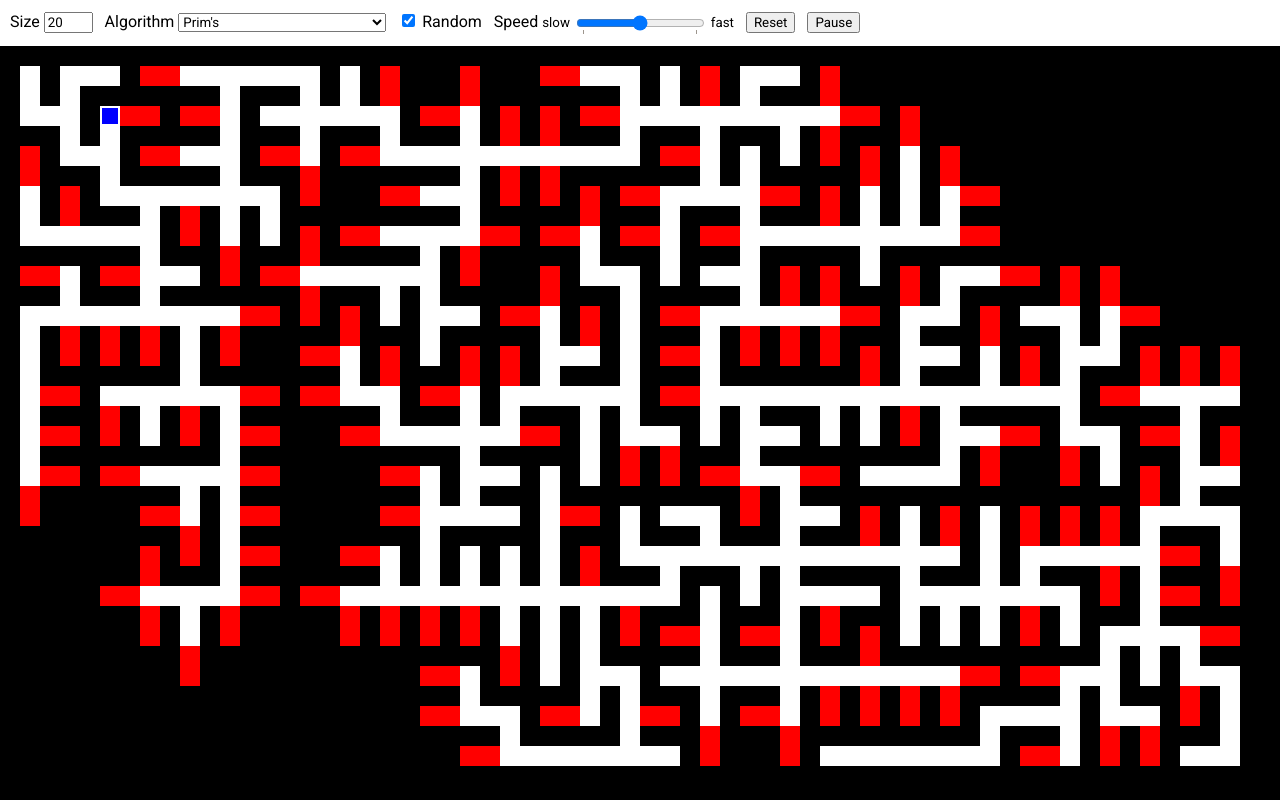
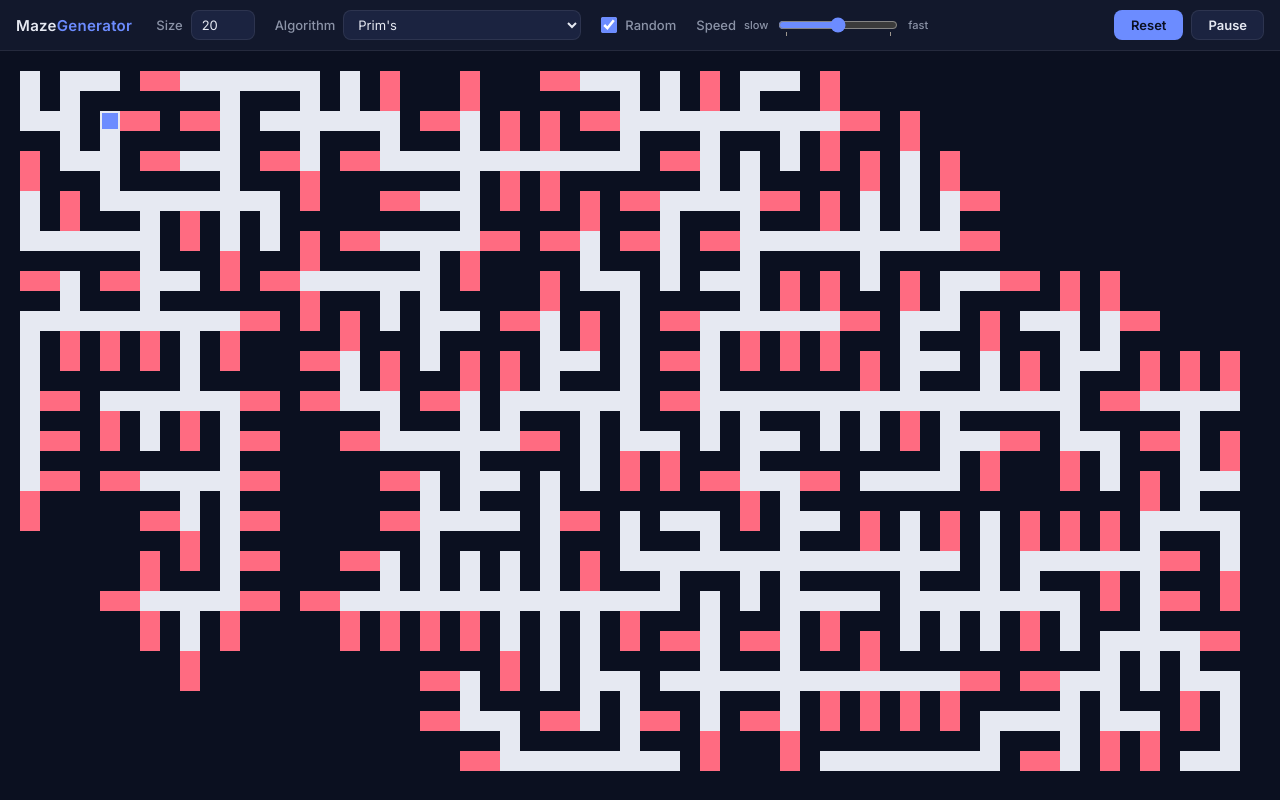
Before and after one commit to mharvianto/MazeGenerator, a website built with Vite: page index.html in a window 1280 px wide. Built offline with nearby package versions, Linux system fonts and the light colour scheme.

Commit message:
style: dark themed navbar and matching canvas palette
Co-Authored-By: Claude Opus 5.5 <noreply@anthropic.com>

```diff
--- a/index.html
+++ b/index.html
@@ -4,40 +4,156 @@
 <head>
 	<title>Maze</title>
 	<style type="text/css">
-		@import url('https://fonts.googleapis.com/css?family=Roboto');
+		@import url('https://fonts.googleapis.com/css2?family=Inter:wght@400;500;600&display=swap');
+
+		:root {
+			--bg: #0b1020;
+			--panel: rgba(20, 27, 48, 0.85);
+			--border: rgba(255, 255, 255, 0.08);
+			--text: #e6e9f2;
+			--muted: #8b93a7;
+			--accent: #6c8cff;
+			--accent-hover: #8aa3ff;
+			--control: #1b2340;
+		}
 
 		body,
 		html {
 			padding: 0;
 			margin: 0;
-			background: #000000;
+			background: var(--bg);
 			overflow: hidden;
 			height: 100%;
 		}
 
 		* {
-			font-family: 'Roboto', sans-serif;
+			box-sizing: border-box;
+			font-family: 'Inter', system-ui, -apple-system, 'Segoe UI', Roboto, sans-serif;
 		}
 
 		#canvas {
+			display: block;
 			margin: 0 auto;
 			width: 100%;
 		}
 
 		#navbar {
-			padding: 10px;
-			background: #ffffff;
+			display: flex;
+			flex-wrap: wrap;
+			align-items: center;
+			gap: 8px 20px;
+			padding: 10px 16px;
+			background: var(--panel);
+			border-bottom: 1px solid var(--border);
+			backdrop-filter: blur(8px);
+			color: var(--text);
+			font-size: 13px;
+		}
+
+		#navbar .brand {
+			font-weight: 600;
+			font-size: 15px;
+			letter-spacing: 0.02em;
+			margin-right: 4px;
+		}
+
+		#navbar .brand span {
+			color: var(--accent);
+		}
+
+		#navbar label {
+			display: inline-flex;
+			align-items: center;
+			gap: 8px;
+			color: var(--muted);
+			font-weight: 500;
+		}
+
+		#navbar small {
+			font-size: 11px;
+			color: var(--muted);
+		}
+
+		#navbar .actions {
+			display: inline-flex;
+			gap: 8px;
+			margin-left: auto;
+		}
+
+		input[type="number"],
+		select {
+			height: 30px;
+			padding: 0 10px;
+			color: var(--text);
+			background: var(--control);
+			border: 1px solid var(--border);
+			border-radius: 8px;
+			font-size: 13px;
+			outline: none;
+			transition: border-color 0.15s, box-shadow 0.15s;
+		}
+
+		input[type="number"] {
+			width: 64px;
+		}
+
+		input[type="number"]:focus,
+		select:focus {
+			border-color: var(--accent);
+			box-shadow: 0 0 0 3px rgba(108, 140, 255, 0.25);
+		}
+
+		input[type="checkbox"] {
+			width: 16px;
+			height: 16px;
+			margin: 0;
+			accent-color: var(--accent);
+			cursor: pointer;
 		}
 
 		input[type="range"] {
-			vertical-align: middle;
+			width: 120px;
+			accent-color: var(--accent);
+			cursor: pointer;
+		}
+
+		input[type="button"] {
+			height: 30px;
+			padding: 0 16px;
+			color: var(--text);
+			background: var(--control);
+			border: 1px solid var(--border);
+			border-radius: 8px;
+			font-size: 13px;
+			font-weight: 600;
+			cursor: pointer;
+			transition: background 0.15s, transform 0.05s;
+		}
+
+		input[type="button"]:hover {
+			background: #26305a;
+		}
+
+		input[type="button"]:active {
+			transform: translateY(1px);
+		}
+
+		#resetbtn {
+			background: var(--accent);
+			border-color: transparent;
+			color: #0b1020;
+		}
+
+		#resetbtn:hover {
+			background: var(--accent-hover);
 		}
 	</style>
 </head>
 
 <body>
 	<div id="navbar">
-		<label>Size <input type="number" min="5" max="40" step="5" value="20" id="sizetxt"></label> &nbsp;
+		<div class="brand">Maze<span>Generator</span></div>
+		<label>Size <input type="number" min="5" max="40" step="5" value="20" id="sizetxt"></label>
 		<label>Algorithm
 			<select id="algotxt">
 				<option value="0">Breadth-first search transversal</option>
@@ -45,16 +161,18 @@
 				<option value="2" selected="selected">Prim's</option>
 				<option value="3">Kruskal's</option>
 			</select>
-		</label> &nbsp;
-		<label><input type="checkbox" id="randomtxt" checked> Random</label> &nbsp;
+		</label>
+		<label><input type="checkbox" id="randomtxt" checked> Random</label>
 		<label>Speed <small>slow</small> <input type="range" min="1" max="100" step="1" value="50" list="tickmarks" id="speedtxt"> <small>fast</small>
 			<datalist id="tickmarks">
 				<option value="1">
 				<option value="100">
 			</datalist>
-		</label> &nbsp;
-		<input type="button" value="Reset" id="resetbtn"> &nbsp;
-		<input type="button" value="Pause" id="pausebtn">
+		</label>
+		<div class="actions">
+			<input type="button" value="Reset" id="resetbtn">
+			<input type="button" value="Pause" id="pausebtn">
+		</div>
 	</div>
 	<canvas id="canvas" width="500" height="400"></canvas>
 	<!-- <script type="text/javascript" src="build/maze-min.js"></script> -->
--- a/src/maze.ts
+++ b/src/maze.ts
@@ -99,6 +99,15 @@ interface QueueInterface<T> {
 		};
 	}
 
+	// Canvas palette, matched to the CSS theme in index.html.
+	const COLORS = {
+		path: '#e6e9f2',
+		frontier: '#ff6b81',
+		loop: '#ffb86b',
+		player: '#6c8cff',
+		route: '#4ade80'
+	};
+
 	const $ = (selector: string): HTMLElement | null => document.querySelector(selector);
 	const c = $('canvas') as HTMLCanvasElement;
 	const ctx = c.getContext('2d')!;
@@ -185,7 +194,7 @@ interface QueueInterface<T> {
 		const draw = function (node: Node, options?: DrawOptions): void {
 			options = options || {};
 			options.width = options.width || size;
-			ctx.fillStyle = options.color || 'white';
+			ctx.fillStyle = options.color || COLORS.path;
 			ctx.fillRect(
 				size * node.x + (size - options.width) / 2,
 				size * node.y + (size - options.width) / 2,
@@ -249,22 +258,22 @@ interface QueueInterface<T> {
 			ctx.clearRect(0, 0, window.innerWidth, window.innerHeight);
 			const pqData = kruskal ? [] : (pq.get() as WeightedNode[]);
 			pqData.forEach(({ x, y, fx, fy }) => {
-				draw({ x: x, y: y } as Node, { color: 'red' });
+				draw({ x: x, y: y } as Node, { color: COLORS.frontier });
 				if (fx !== undefined && fy !== undefined) {
-					draw({ x: fx, y: fy } as Node, { color: 'red' });
+					draw({ x: fx, y: fy } as Node, { color: COLORS.frontier });
 				}
 			});
 			for (let i = width - 1; i >= 0; i--) {
 				for (let j = height - 1; j >= 0; j--) {
-					if (map[i][j]) draw({ x: i, y: j } as Node, { color: 'white' });
+					if (map[i][j]) draw({ x: i, y: j } as Node, { color: COLORS.path });
 				}
 			}
 			cycle && cycle.forEach(({ fx, fy }) => {
 				if (fx !== undefined && fy !== undefined) {
-					draw({ x: fx, y: fy } as Node, { color: 'orange' });
+					draw({ x: fx, y: fy } as Node, { color: COLORS.loop });
 				}
 			});
-			node && draw(node, { color: 'blue', width: size - Math.floor(size / 5) });
+			node && draw(node, { color: COLORS.player, width: size - Math.floor(size / 5) });
 		};
 
 		const memset = function (n: number, m: number, v?: number): number[][] {
@@ -378,7 +387,7 @@ interface QueueInterface<T> {
 			const b = opt.path || pathMove(node);
 			let a: Node | undefined;
 			ctx.lineWidth = opt.width || Math.ceil(size / 5);
-			ctx.strokeStyle = opt.color || 'red';
+			ctx.strokeStyle = opt.color || COLORS.frontier;
 			ctx.beginPath();
 			while ((a = b.pop())) ctx.lineTo(a.x * size + c, a.y * size + c);
 			ctx.stroke();
@@ -398,7 +407,7 @@ interface QueueInterface<T> {
 				drawMaze({ x, y } as Node);
 				if (isBorder(pos) && !(pos.x === x && pos.y === y) && map[pos.x][pos.y]) {
 					drawPath(pos);
-					draw(pos, { color: 'red', width: size - Math.floor(size / 5) });
+					draw(pos, { color: COLORS.frontier, width: size - Math.floor(size / 5) });
 					currMouse = pos;
 				} else currMouse = undefined;
 				oldPos = pos;
@@ -422,10 +431,10 @@ interface QueueInterface<T> {
 				drawMaze({ x, y } as Node);
 				const a = moves.slice();
 				a.push({ x, y } as Node);
-				drawPath(currMouse!, { path: a, color: 'green', width: Math.ceil(size / 5) + 2 });
+				drawPath(currMouse!, { path: a, color: COLORS.route, width: Math.ceil(size / 5) + 2 });
 				if (currMouse && !(currMouse.x === x && currMouse.y === y)) {
 					drawPath(currMouse);
-					draw(currMouse, { color: 'red', width: size - Math.floor(size / 5) });
+					draw(currMouse, { color: COLORS.frontier, width: size - Math.floor(size / 5) });
 				}
 			} else obj.stop();
 		};
@@ -459,7 +468,7 @@ interface QueueInterface<T> {
 
 		obj.start = function (): MazeObject {
 			c.width = window.innerWidth;
-			c.height = window.innerHeight - 40;
+			c.height = window.innerHeight - ($('#navbar') as HTMLElement).offsetHeight;
 			size = parseInt(si.value);
 			width = Math.floor(c.width / size);
 			height = Math.floor(c.height / size);
```
